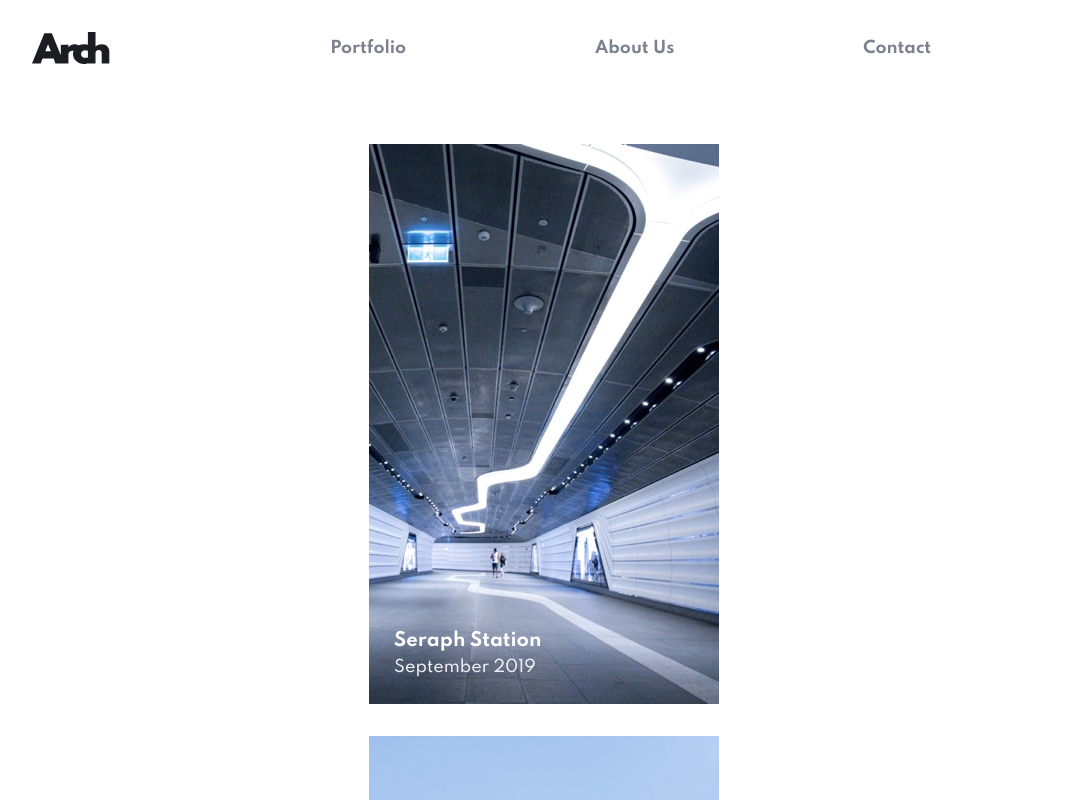
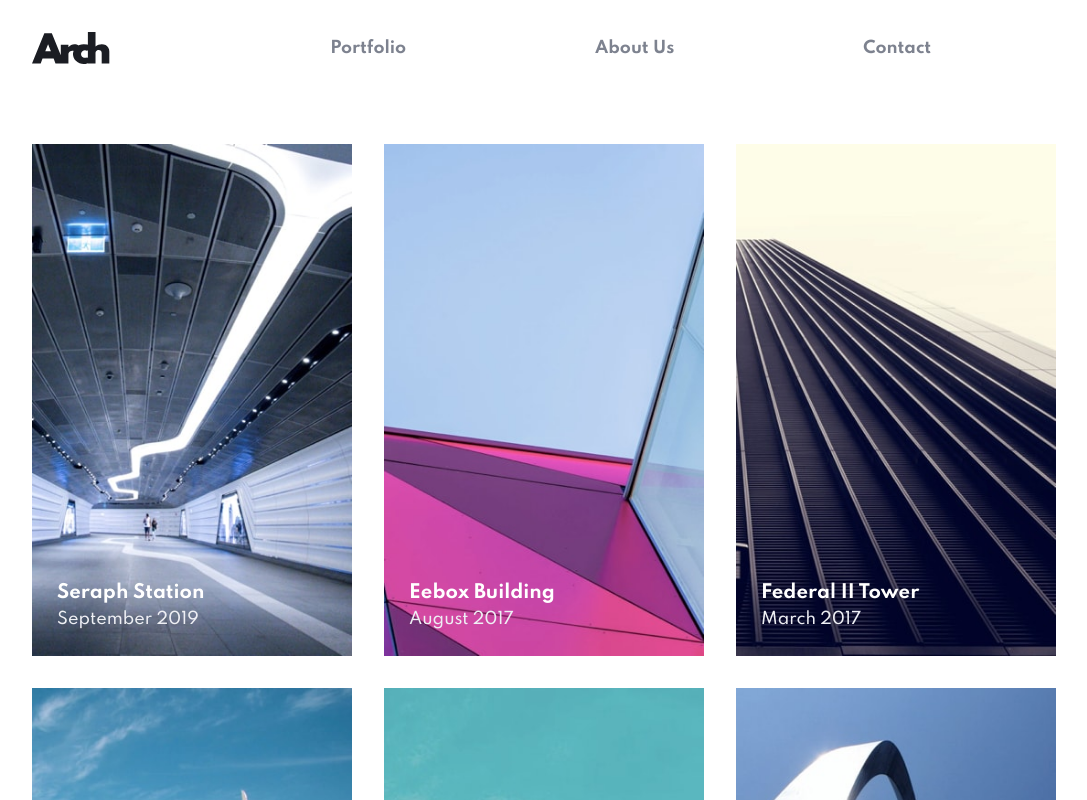
Before and after one commit to chungleee/nextjs-arch-studio, a Next.js app: page /portfolio in a window 1280 px wide. Shown: the top 800 px of the page, without its empty margins (96-1183 px from the left). Built offline with nearby package versions, Linux system fonts and the light colour scheme.

Commit message:
layout for desktop screens

```diff
--- a/pages/portfolio.js
+++ b/pages/portfolio.js
@@ -5,7 +5,7 @@ import { data } from '../data/portfolio';
 const Portfolio = () => {
 	console.log('portoflio data: ', data);
 	return (
-		<main className='grid justify-center gap-8 my-12'>
+		<main className='grid justify-center gap-8 my-12 lg:grid-cols-3'>
 			{data
 				.sort((itemA, itemB) => {
 					return itemB.year - itemA.year;
```
